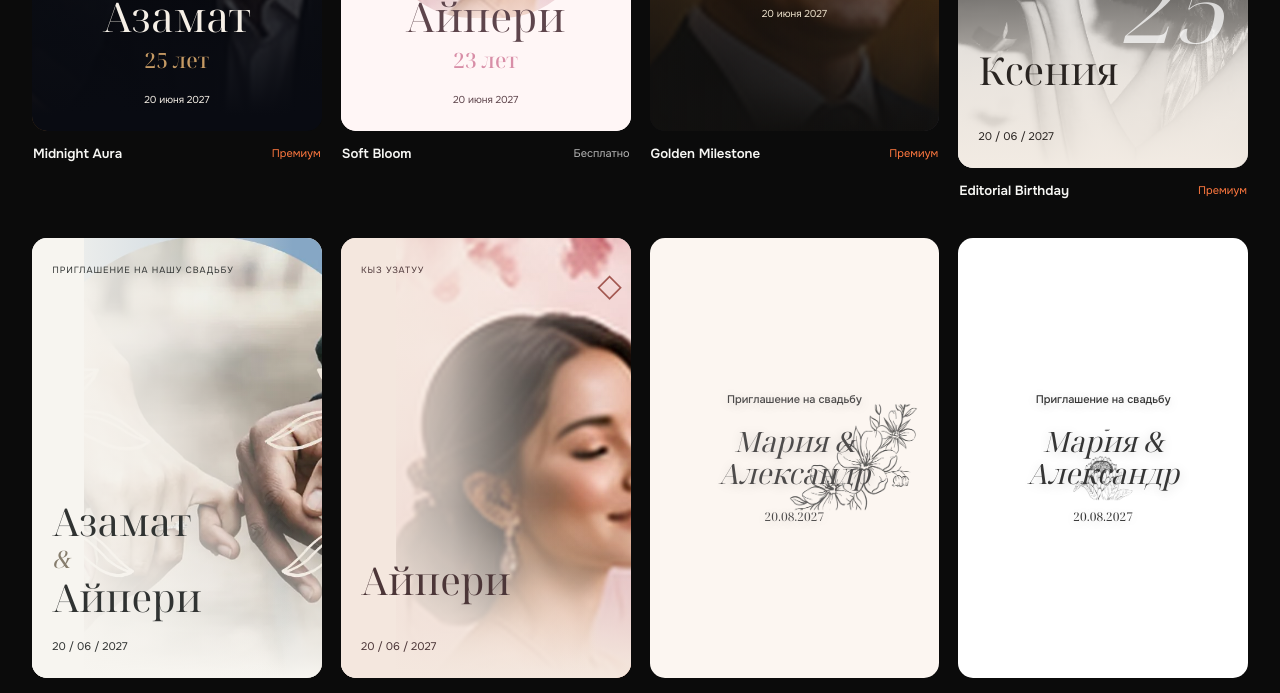
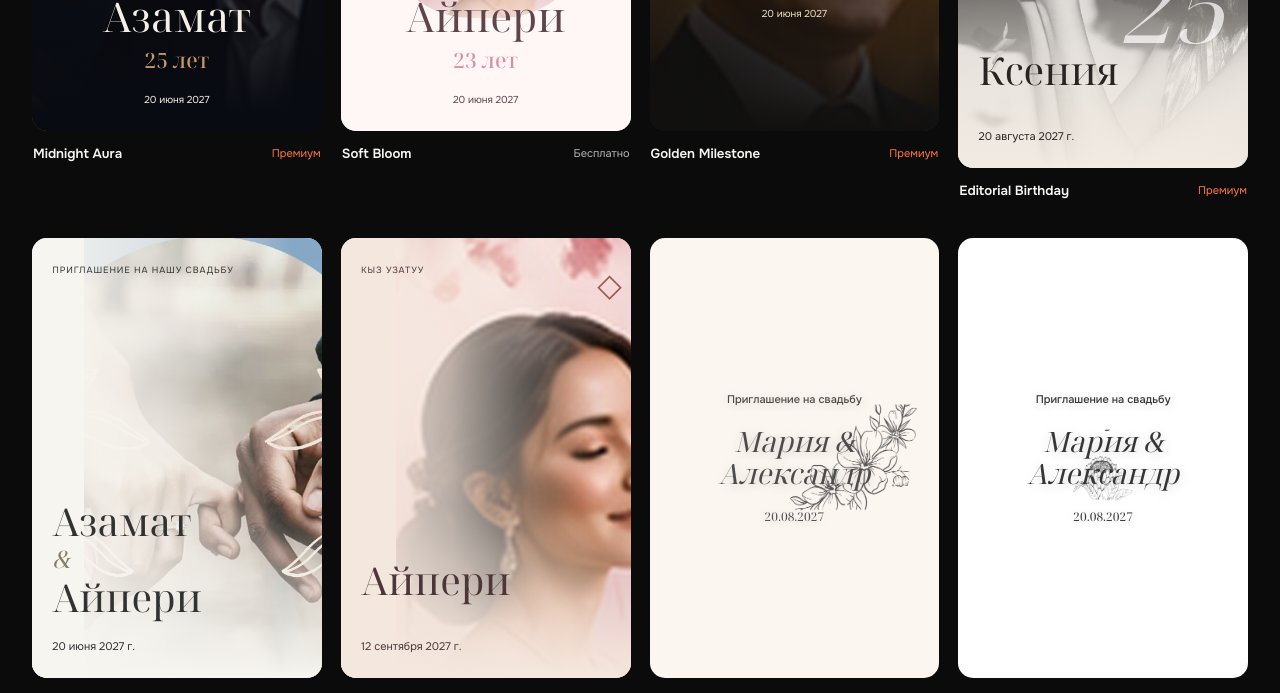
Before and after one commit to akkunov/invito, a Next.js app: page /ru/templates in a window 1280 px wide. Shown: the part 2360-3053 px from the top of the page. Built offline with nearby package versions, Linux system fonts and the light colour scheme.

Commit message:
fix(editorial): use actual preview dates and neutral cover alt

```diff
--- a/src/components/templates/editorial-template-artwork.tsx
+++ b/src/components/templates/editorial-template-artwork.tsx
@@ -2,6 +2,7 @@ import Image from "next/image";
 import type { TemplateDefinition } from "@/features/invitations/template.types";
 import { getEditorialVariant, editorialDesigns } from "@/features/invitations/editorial-templates";
 import type { Locale } from "@/i18n/locales";
+import { formatEventDate } from "@/lib/format-event-date";
 
 /** Lightweight preview; no animation runtime or editor JavaScript in the catalog. */
 export function EditorialTemplateArtwork({ template, locale }: { template: TemplateDefinition; locale: Locale }) {
@@ -13,6 +14,6 @@ export function EditorialTemplateArtwork({ template, locale }: { template: Templ
     <span className="ed-preview-overline">{defaultContent.title[locale]}</span>
     <strong>{defaultContent.name1}{variant === "wedding" && <><em>&</em>{defaultContent.name2}</>}</strong>
     {variant === "birthday" && <span className="ed-preview-age">{defaultContent.age}</span>}
-    <span className="ed-preview-date">{locale === "ru" ? "20 / 06 / 2027" : "20 / 06 / 2027"}</span>
+    <span className="ed-preview-date">{formatEventDate(defaultContent.dateTimeLocal, locale)}</span>
   </div>;
 }
```
